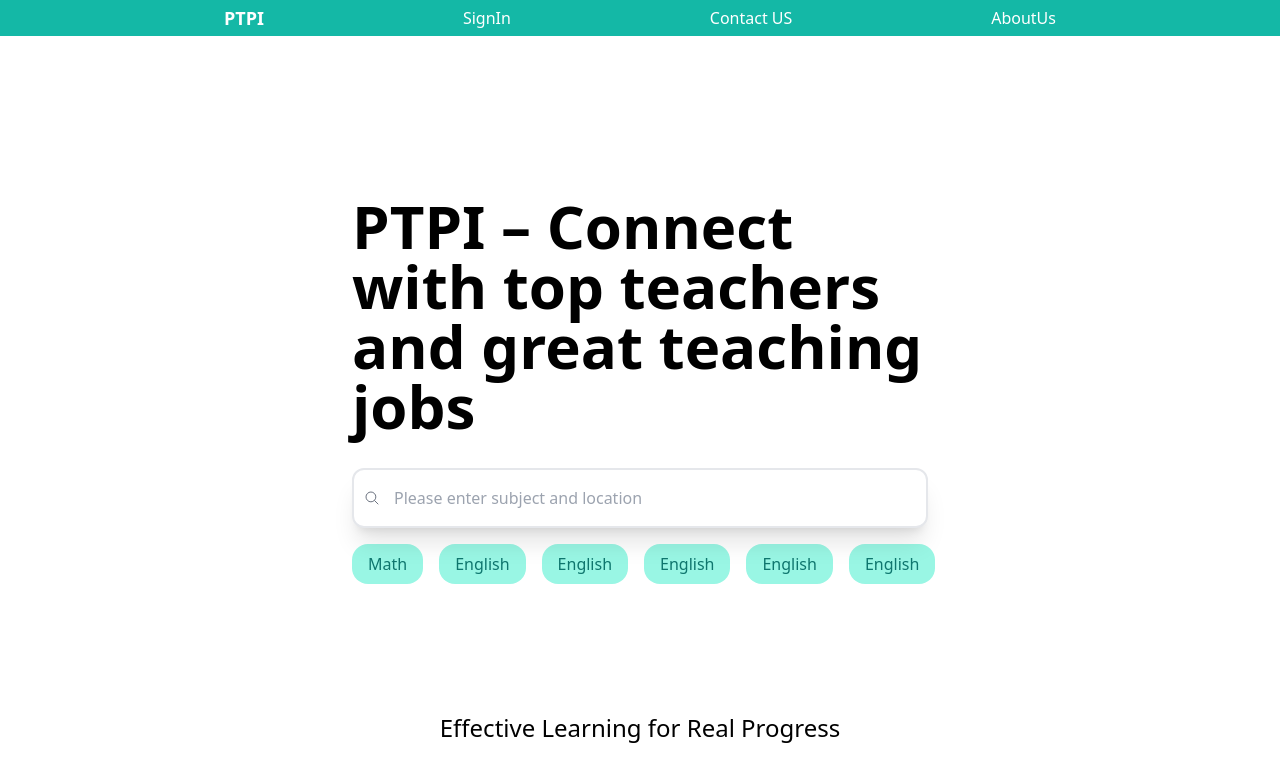
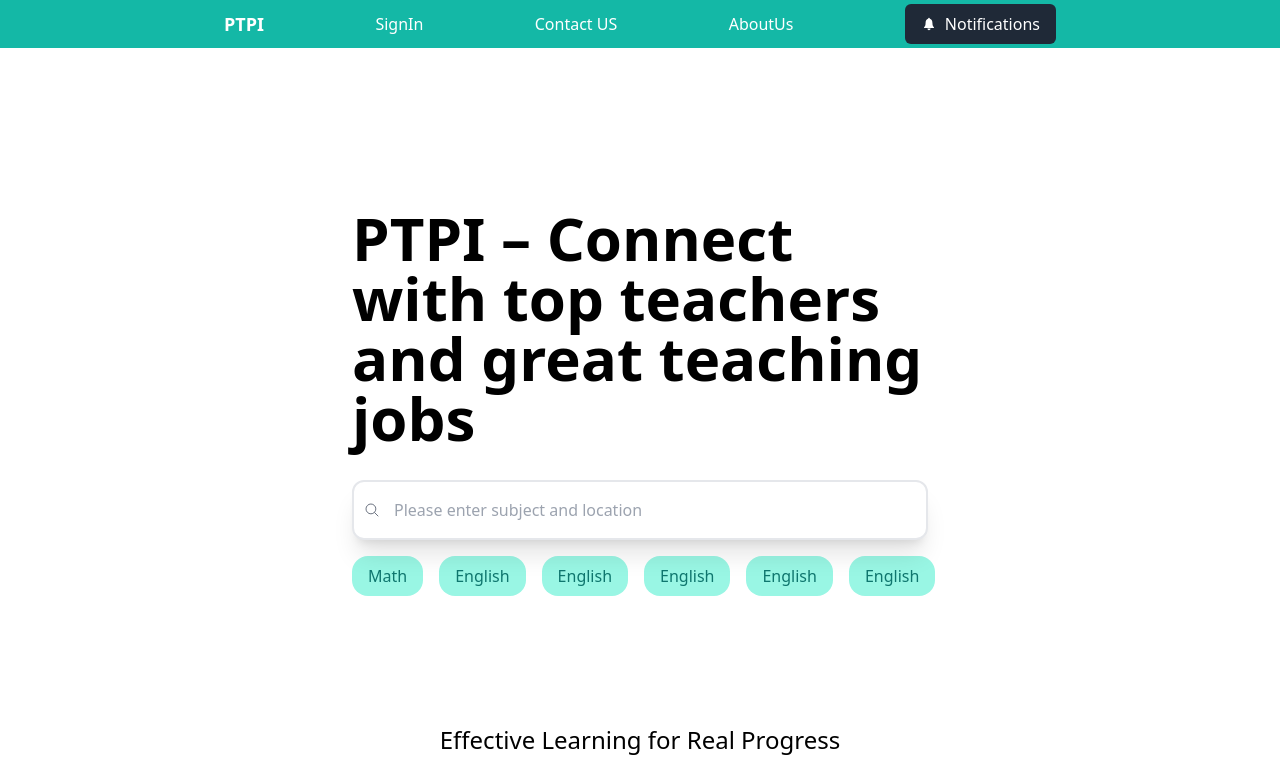
Before and after one commit to Comestro/TeacherGotHire, a React (Vite) app in the folder teacher_frontend/: page / in a window 1280 px wide. Shown: the top 774 px of the page. Built offline with nearby package versions, Linux system fonts and the light colour scheme.

Commit message:
add notification

```diff
--- a/teacher_frontend/src/components/Dashboard/TeacherDashboard.jsx
+++ b/teacher_frontend/src/components/Dashboard/TeacherDashboard.jsx
@@ -1,9 +1,15 @@
 import React from 'react'
+import { useState } from 'react';
 import Navbar from '../Navbar/Navbar'
 import { useNavigate } from 'react-router-dom';
 import ProfileButton from '../Profile_Button/Profile_Button';
 
 function TeacherDashboard() {
+  const [notifications, setNotifications] = useState([
+    // { message: 'New message received', type: 'info', read: false },
+    // { message: 'System update available', type: 'success', read: false },
+    // { message: 'Error in system', type: 'error', read: true }, // This one is read
+  ]);
 
     const navigate = useNavigate();
 
@@ -21,6 +27,7 @@ function TeacherDashboard() {
                   { label: "AboutUs", href: "/about" },
                 ]}
                 variant="dark"
+                notifications={notifications}
                 externalComponent={ProfileButton}
               />
         </div>
--- a/teacher_frontend/src/components/Navbar/Navbar.jsx
+++ b/teacher_frontend/src/components/Navbar/Navbar.jsx
@@ -1,10 +1,18 @@
 
 
 import React from "react";
-import ProfileButton from "../Profile_Button/Profile_Button";
+import { useState } from "react";
+import { IoIosNotifications } from "react-icons/io";
+
 
 
 const Navbar = ({ links, variant, externalComponent: ExternalComponent }) => {
+
+  const [showNotifications, setShowNotifications] = useState(false);
+
+  const handleNotificationClick = () => {
+    setShowNotifications(!showNotifications);
+  };
   return (
     <>
      <nav
@@ -24,6 +32,21 @@ const Navbar = ({ links, variant, externalComponent: ExternalComponent }) => {
             </a>
           </li>
         ))}
+         <div className="relative">
+          <button
+            onClick={handleNotificationClick}
+            className="flex items-center px-4 py-2 bg-gray-800 text-white rounded-md hover:bg-gray-700"
+          >
+            {/* Notification Icon */}
+            <span className="material-icons mr-2"><IoIosNotifications /></span>
+            Notifications
+
+            {/* Show green indicator if there are new notifications */}
+            {/* {newNotifications.length > 0 && (
+              <span className="absolute top-0 right-0 w-3 h-3 bg-green-500 rounded-full"></span>
+            )} */}
+          </button>
+          </div>
          {ExternalComponent && (
           <div className="ml-4">
             <ExternalComponent />
--- a/teacher_frontend/src/components/Notification.jsx
+++ b/teacher_frontend/src/components/Notification.jsx
@@ -1,11 +1,24 @@
-// import React from 'react'
+import React, { useState } from 'react'
 
 
-// //in the place of message we need api for real notification
-// const Notification = ({message, type = 'success', autoDismiss = true })=>{
-//    const[isVisible, setIs]
+//in the place of message we need api for real notification
+const Notification = ()=>{
+   const[isVisible, setIsVisible] = useState(true);
 
-//     return(
-//         <div></div>
-//     )
-// }
+
+if(!isVisible) return null;
+
+    return(
+        <div className={`fixed top-5 right-5 p-4 rounded-lg shadow-lg  w-80 flex items-center`}>
+        <span className="flex-1">{message}</span>
+        <button
+          className="ml-3 text-xl font-semibold text-white hover:text-gray-200"
+          onClick={() => setIsVisible(false)}
+        >
+          &times;
+        </button>
+      </div>
+    )
+}
+
+export default Notification
```
